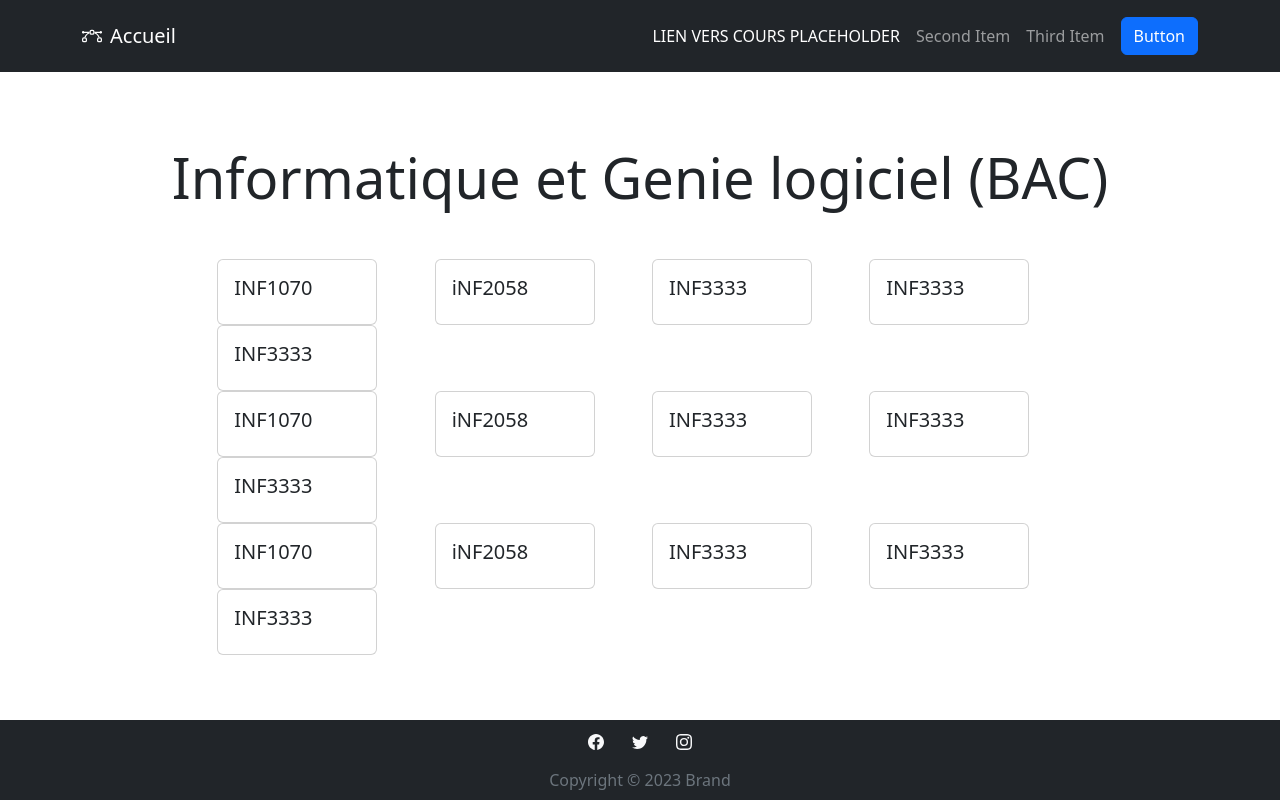
After one commit to raoufbaz/Scheduler, a Flask app: page /cours in a window 1280 px wide. The commit adds this page. Run offline with Flask 2, Linux system fonts and the light colour scheme.

Commit message:
add: templates and route

```diff
--- a/app.py
+++ b/app.py
@@ -1,9 +1,27 @@
-from flask import Flask, render_template
-# from helpers import data_scraper
+from flask import Flask, render_template, request
+from helpers import data_scraper
 
 app = Flask(__name__)
 
 
 @app.route('/')
-def hello():
+def get_page_index():
     return render_template('index.html'), 200
+
+
+@app.route('/cours')
+def get_page_cours():
+    return render_template('choix_cours_template.html'), 200
+
+
+@app.route('/programme', methods=['GET'])
+def get_programme():
+    session = request.args.get('btnradio')  # get inputs from form
+    query = request.args.get('query')
+    # if not session or not query:
+    # return jsonify({"error": "Donnée manquante, 2 parametres sont attendu"
+    #                     }), 400
+    list = data_scraper.get_program_courses(query)
+    print(session)
+    print(query)
+    return render_template('index.html', courses=list), 200
--- a/helpers/data_scraper.py
+++ b/helpers/data_scraper.py
@@ -120,4 +120,34 @@ def scrape_class_info(course: str, current_year: str, semester: str, program):
         return []
 
 
+def get_all_courses_data(program_id: str):
+    # call to other functions
+    return 0
+
 # print(scrape_class_info("INF5190","2023",SEMESTER_ID["fall"],"7316"))
+
+
+# a utiliser dans la section selection par cours
+def get_course_title_and_id(course_name: str):
+    URL = f"https://etudier.uqam.ca/cours?sigle=INF1132"
+    # get h1 class title.text
+    # get div.class related-programs > ul > (list of li, for each decortiquer url de <a>.href:
+    # <a href="/programme?code=6571">Baccalauréat en économique</a>)
+    return 0
+
+
+def get_program_courses(program_id: str):
+    URL = f"https://etudier.uqam.ca/programme?code={program_id}#bloc_cours"
+    html_doc = requests.get(URL).text
+    soup = BeautifulSoup(html_doc, "html.parser")
+    courses_list_raw = soup.find_all("div", {"class": "bloc_cours"})
+    courses_list = []
+    for item in courses_list_raw:
+        tag = item.find("a")
+        courses_list.append(tag.text)
+        print(tag.text)
+    return courses_list
+
+
+# print(get_program_courses("7416"))
+get_program_courses("7416")
--- /dev/null
+++ b/templates/choix_cours_template.html
@@ -0,0 +1,153 @@
+{% extends "layout.html" %}
+
+{% block content %}
+<!-- HEADER -->
+<section>
+    <div class="row justify-content-center">
+        <div class="col-md-12 text-center mt-5 pt-4">
+            <span class="display-4 d-block">Informatique et Genie logiciel (BAC)</span>
+        </div>
+    </div>
+</section>
+
+
+<!-- LISTE COURS  -->
+<section>
+<div class="row justify-content-center mt-5">
+    <div class="col-8">
+        <div class="row ">
+            <div class="col">
+                <div class="card" style="width: 10rem;">
+                    <div class="card-body">
+                      <h5 class="card-title">INF1070</h5>
+                      <!-- <p class="card-text">Some quick example text to build on the card title and make up the bulk of the card's content.</p> -->
+                      <!-- <a href="#" class="btn btn-primary">Go somewhere</a> -->
+                    </div>
+                  </div>
+            </div>
+            <div class="col"><div class="card" style="width: 10rem;">
+                <div class="card-body">
+                  <h5 class="card-title">iNF2058</h5>
+                  <!-- <p class="card-text">Some quick example text to build on the card title and make up the bulk of the card's content.</p> -->
+                  <!-- <a href="#" class="btn btn-primary">Go somewhere</a> -->
+                </div>
+              </div>
+            </div>
+            <div class="col"><div class="card" style="width: 10rem;">
+                <div class="card-body">
+                  <h5 class="card-title">INF3333</h5>
+                  <!-- <p class="card-text">Some quick example text to build on the card title and make up the bulk of the card's content.</p> -->
+                  <!-- <a href="#" class="btn btn-primary">Go somewhere</a> -->
+                </div>
+              </div>
+            </div>
+            <div class="col"><div class="card" style="width: 10rem;">
+                <div class="card-body">
+                  <h5 class="card-title">INF3333</h5>
+                  <!-- <p class="card-text">Some quick example text to build on the card title and make up the bulk of the card's content.</p> -->
+                  <!-- <a href="#" class="btn btn-primary">Go somewhere</a> -->
+                </div>
+              </div>
+            </div>
+            <div class="col"><div class="card" style="width: 10rem;">
+                <div class="card-body">
+                  <h5 class="card-title">INF3333</h5>
+                  <!-- <p class="card-text">Some quick example text to build on the card title and make up the bulk of the card's content.</p> -->
+                  <!-- <a href="#" class="btn btn-primary">Go somewhere</a> -->
+                </div>
+              </div>
+            </div>
+        </div>
+        <div class="row ">
+            <div class="col">
+                <div class="card" style="width: 10rem;">
+                    <div class="card-body">
+                      <h5 class="card-title">INF1070</h5>
+                      <!-- <p class="card-text">Some quick example text to build on the card title and make up the bulk of the card's content.</p> -->
+                      <!-- <a href="#" class="btn btn-primary">Go somewhere</a> -->
+                    </div>
+                  </div>
+            </div>
+            <div class="col"><div class="card" style="width: 10rem;">
+                <div class="card-body">
+                  <h5 class="card-title">iNF2058</h5>
+                  <!-- <p class="card-text">Some quick example text to build on the card title and make up the bulk of the card's content.</p> -->
+                  <!-- <a href="#" class="btn btn-primary">Go somewhere</a> -->
+                </div>
+              </div>
+            </div>
+            <div class="col"><div class="card" style="width: 10rem;">
+                <div class="card-body">
+                  <h5 class="card-title">INF3333</h5>
+                  <!-- <p class="card-text">Some quick example text to build on the card title and make up the bulk of the card's content.</p> -->
+                  <!-- <a href="#" class="btn btn-primary">Go somewhere</a> -->
+                </div>
+              </div>
+            </div>
+            <div class="col"><div class="card" style="width: 10rem;">
+                <div class="card-body">
+                  <h5 class="card-title">INF3333</h5>
+                  <!-- <p class="card-text">Some quick example text to build on the card title and make up the bulk of the card's content.</p> -->
+                  <!-- <a href="#" class="btn btn-primary">Go somewhere</a> -->
+                </div>
+              </div>
+            </div>
+            <div class="col"><div class="card" style="width: 10rem;">
+                <div class="card-body">
+                  <h5 class="card-title">INF3333</h5>
+                  <!-- <p class="card-text">Some quick example text to build on the card title and make up the bulk of the card's content.</p> -->
+                  <!-- <a href="#" class="btn btn-primary">Go somewhere</a> -->
+                </div>
+              </div>
+            </div>
+        </div>
+        <div class="row ">
+            <div class="col">
+                <div class="card" style="width: 10rem;">
+                    <div class="card-body">
+                      <h5 class="card-title">INF1070</h5>
+                      <!-- <p class="card-text">Some quick example text to build on the card title and make up the bulk of the card's content.</p> -->
+                      <!-- <a href="#" class="btn btn-primary">Go somewhere</a> -->
+                    </div>
+                  </div>
+            </div>
+            <div class="col"><div class="card" style="width: 10rem;">
+                <div class="card-body">
+                  <h5 class="card-title">iNF2058</h5>
+                  <!-- <p class="card-text">Some quick example text to build on the card title and make up the bulk of the card's content.</p> -->
+                  <!-- <a href="#" class="btn btn-primary">Go somewhere</a> -->
+                </div>
+              </div>
+            </div>
+            <div class="col"><div class="card" style="width: 10rem;">
+                <div class="card-body">
+                  <h5 class="card-title">INF3333</h5>
+                  <!-- <p class="card-text">Some quick example text to build on the card title and make up the bulk of the card's content.</p> -->
+                  <!-- <a href="#" class="btn btn-primary">Go somewhere</a> -->
+                </div>
+              </div>
+            </div>
+            <div class="col"><div class="card" style="width: 10rem;">
+                <div class="card-body">
+                  <h5 class="card-title">INF3333</h5>
+                  <!-- <p class="card-text">Some quick example text to build on the card title and make up the bulk of the card's content.</p> -->
+                  <!-- <a href="#" class="btn btn-primary">Go somewhere</a> -->
+                </div>
+              </div>
+            </div>
+            <div class="col"><div class="card" style="width: 10rem;">
+                <div class="card-body">
+                  <h5 class="card-title">INF3333</h5>
+                  <!-- <p class="card-text">Some quick example text to build on the card title and make up the bulk of the card's content.</p> -->
+                  <!-- <a href="#" class="btn btn-primary">Go somewhere</a> -->
+                </div>
+              </div>
+            </div>
+        </div>
+    </div>
+
+</div>
+</section>
+
+
+{% endblock %}
--- a/templates/layout.html
+++ b/templates/layout.html
@@ -9,16 +9,16 @@
 <body>
     <!-- NAV BAR -->
     <nav class="navbar navbar-dark navbar-expand-md bg-dark py-3">
-        <div class="container"><a class="navbar-brand d-flex align-items-center" href="#"><span class="bs-icon-sm bs-icon-rounded bs-icon-primary d-flex justify-content-center align-items-center me-2 bs-icon"><svg xmlns="http://www.w3.org/2000/svg" width="1em" height="1em" fill="currentColor" viewBox="0 0 16 16" class="bi bi-bezier">
+        <div class="container"><a class="navbar-brand d-flex align-items-center" href="/"><span class="bs-icon-sm bs-icon-rounded bs-icon-primary d-flex justify-content-center align-items-center me-2 bs-icon"><svg xmlns="http://www.w3.org/2000/svg" width="1em" height="1em" fill="currentColor" viewBox="0 0 16 16" class="bi bi-bezier">
                         <path fill-rule="evenodd" d="M0 10.5A1.5 1.5 0 0 1 1.5 9h1A1.5 1.5 0 0 1 4 10.5v1A1.5 1.5 0 0 1 2.5 13h-1A1.5 1.5 0 0 1 0 11.5v-1zm1.5-.5a.5.5 0 0 0-.5.5v1a.5.5 0 0 0 .5.5h1a.5.5 0 0 0 .5-.5v-1a.5.5 0 0 0-.5-.5h-1zm10.5.5A1.5 1.5 0 0 1 13.5 9h1a1.5 1.5 0 0 1 1.5 1.5v1a1.5 1.5 0 0 1-1.5 1.5h-1a1.5 1.5 0 0 1-1.5-1.5v-1zm1.5-.5a.5.5 0 0 0-.5.5v1a.5.5 0 0 0 .5.5h1a.5.5 0 0 0 .5-.5v-1a.5.5 0 0 0-.5-.5h-1zM6 4.5A1.5 1.5 0 0 1 7.5 3h1A1.5 1.5 0 0 1 10 4.5v1A1.5 1.5 0 0 1 8.5 7h-1A1.5 1.5 0 0 1 6 5.5v-1zM7.5 4a.5.5 0 0 0-.5.5v1a.5.5 0 0 0 .5.5h1a.5.5 0 0 0 .5-.5v-1a.5.5 0 0 0-.5-.5h-1z"></path>
                         <path d="M6 4.5H1.866a1 1 0 1 0 0 1h2.668A6.517 6.517 0 0 0 1.814 9H2.5c.123 0 .244.015.358.043a5.517 5.517 0 0 1 3.185-3.185A1.503 1.503 0 0 1 6 5.5v-1zm3.957 1.358A1.5 1.5 0 0 0 10 5.5v-1h4.134a1 1 0 1 1 0 1h-2.668a6.517 6.517 0 0 1 2.72 3.5H13.5c-.123 0-.243.015-.358.043a5.517 5.517 0 0 0-3.185-3.185z"></path>
-                    </svg></span><span>Brand</span></a><button data-bs-toggle="collapse" class="navbar-toggler" data-bs-target="#navcol-5"><span class="visually-hidden">Toggle navigation</span><span class="navbar-toggler-icon"></span></button>
+                    </svg></span><span>Accueil</span></a><button data-bs-toggle="collapse" class="navbar-toggler" data-bs-target="#navcol-5"><span class="visually-hidden">Toggle navigation</span><span class="navbar-toggler-icon"></span></button>
             <div class="collapse navbar-collapse" id="navcol-5">
                 <ul class="navbar-nav ms-auto">
-                    <li class="nav-item"><a class="nav-link active" href="#">First Item</a></li>
-                    <li class="nav-item"><a class="nav-link" href="#">Second Item</a></li>
-                    <li class="nav-item"><a class="nav-link" href="#">Third Item</a></li>
-                </ul><a class="btn btn-primary ms-md-2" role="button" href="#">Button</a>
+                    <li class="nav-item"><a class="nav-link active" href="/cours">LIEN VERS COURS PLACEHOLDER</a></li>
+                    <li class="nav-item"><a class="nav-link" href="/cours">Second Item</a></li>
+                    <li class="nav-item"><a class="nav-link" href="/cours">Third Item</a></li>
+                </ul><a class="btn btn-primary ms-md-2" role="button" href="/cours">Button</a>
             </div>
         </div>
     </nav>
```
Also changed, not shown: templates/choix_cours.html (added, +153 -0 lines), templates/index.html (+5 -5 lines), templates/placeholder.html (added, +7 -0 lines), 1 other file.
